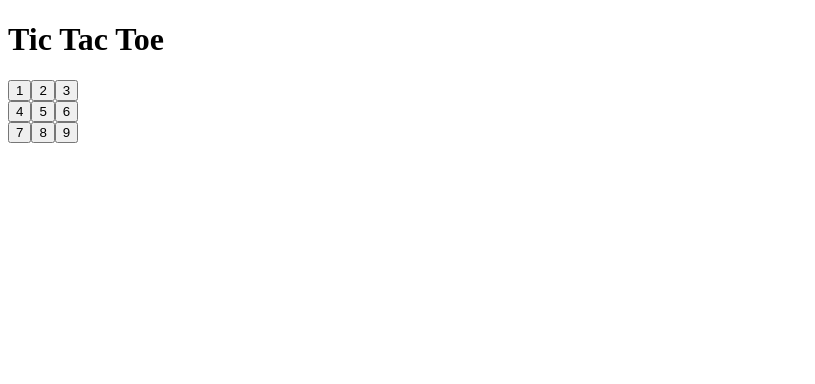
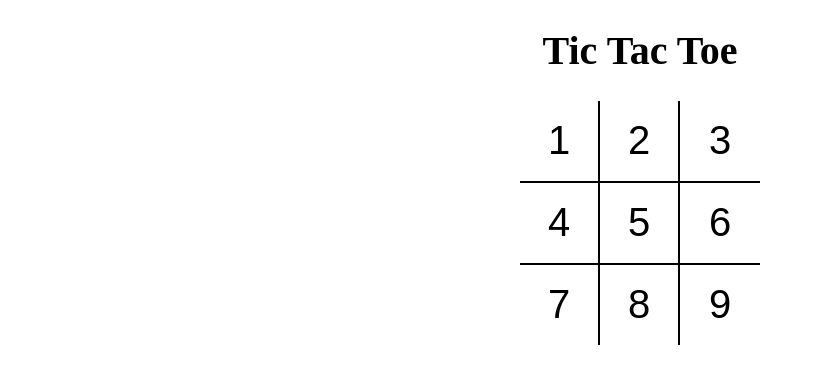
Before and after one commit to sparshkr24/TicTacToe, a React (Vite) app: page / in a window 1280 px wide. Shown: the top 384 px of the page, without its empty margins (0-815 px from the left). Built offline with nearby package versions, Linux system fonts and the light colour scheme.

Commit message:
added Board styles

```diff
--- a/package.json
+++ b/package.json
@@ -9,7 +9,8 @@
   },
   "dependencies": {
     "react": "^17.0.2",
-    "react-dom": "^17.0.2"
+    "react-dom": "^17.0.2",
+    "sass": "^1.52.1"
   },
   "devDependencies": {
     "babel-preset-nano-react-app": "^0.1.0",
--- a/src/App.jsx
+++ b/src/App.jsx
@@ -3,10 +3,10 @@ import Board from "./Components/Board/Board";
 
 const App = () => {
   return (
-    <>
+    <div className="app">
       <h1>Tic Tac Toe</h1>
       <Board />
-    </>
+    </div>
   );
 };
 export default App;
--- a/src/Components/Board/Board.jsx
+++ b/src/Components/Board/Board.jsx
@@ -3,18 +3,18 @@ import Square from "./Square";
 
 export default function Board() {
   return (
-    <div>
-      <div>
+    <div className="board">
+      <div className="board-row">
         <Square value={1} />
         <Square value={2} />
         <Square value={3} />
       </div>
-      <div>
+      <div className="board-row">
         <Square value={4} />
         <Square value={5} />
         <Square value={6} />
       </div>
-      <div>
+      <div className="board-row">
         <Square value={7} />
         <Square value={8} />
         <Square value={9} />
--- a/src/Components/Board/Square.jsx
+++ b/src/Components/Board/Square.jsx
@@ -1,5 +1,5 @@
 import React from "react";
 
 export default function Square(props) {
-  return <button type="button">{props.value}</button>;
+  return <button className="square" type="button">{props.value}</button>;
 }
--- a/src/index.jsx
+++ b/src/index.jsx
@@ -1,5 +1,6 @@
 import React from "react";
 import ReactDOM from "react-dom";
 import App from "./App";
+import './styles/root.scss';
 
 ReactDOM.render(<App />, document.getElementById("root"));
--- /dev/null
+++ b/src/styles/root.scss
@@ -0,0 +1,43 @@
+body {
+    padding: 0;
+    margin: 0;
+  }
+
+  button {
+    background: none;
+    border: none;
+    outline: none;
+    &:hover {
+     cursor: pointer;
+    }
+  }
+
+  .app {
+    font-size: 20px;
+    display: flex;
+    flex-direction: column;
+    align-items: center;
+  }
+
+  .board {
+    .board-row {
+      display: flex;
+      flex-direction: row;
+      border-bottom: 2px solid #000;
+      &:last-child {
+        border-bottom: none;
+      }
+      .square {
+        width: 80px;
+        height: 80px;
+        border-right: 2px solid #000;
+        font-size: 2.5rem;
+        padding: 0;
+        overflow: hidden;
+        transition: all 0.2s;
+        &:last-child {
+          border-right: none;
+        }
+      }
+    }
+  }
```
Also changed, not shown: assets/Calculate winner function.js (added, +19 -0 lines), assets/Installing PRETTIER and ESLINT.json (added, +37 -0 lines), assets/Initial styling.txt (added), assets/Styling entire app.txt (added), 1 other file (tests, documents, lock files or other folders).
